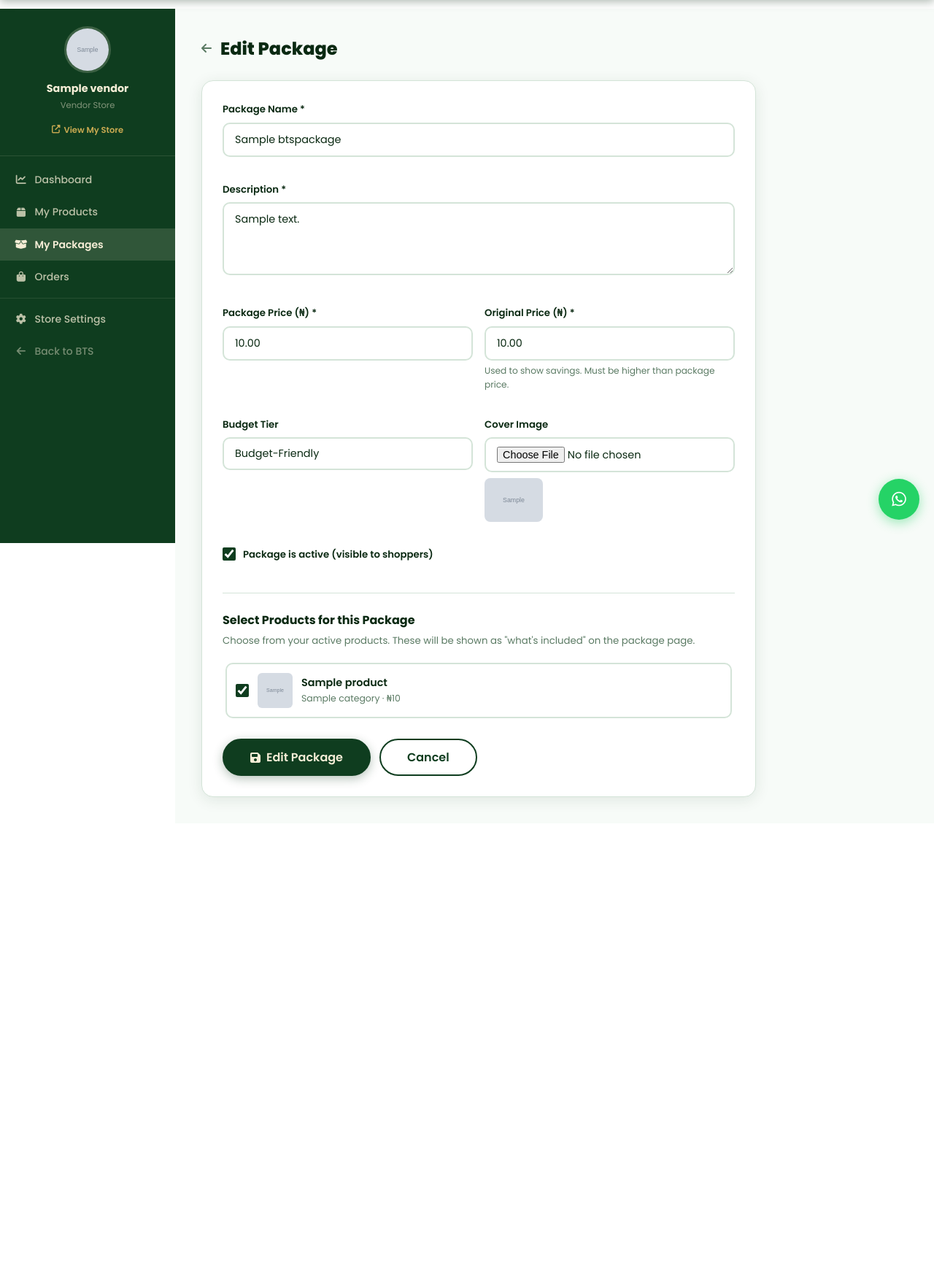
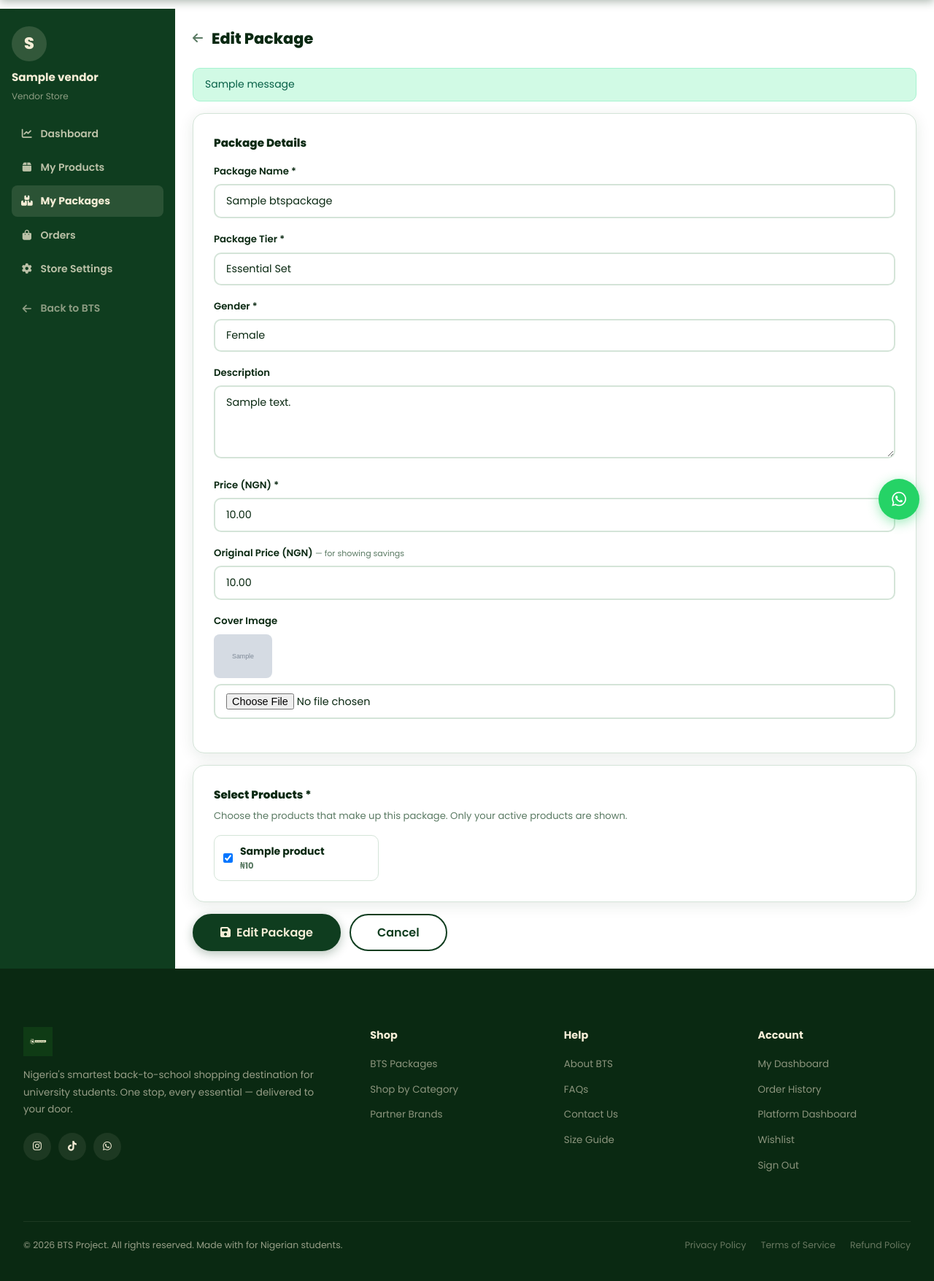
Before and after one commit to Timotee-dev/bts-project, a Django app: page /vendors/packages/1/edit/ in a window 1280 px wide. Shown: the part 68-1823 px from the top of the page at 73% size. Run offline with Django 5.2, Linux system fonts and the light colour scheme; a user stored in the database is signed in; tables that the repository leaves empty hold one stand-in row (values such as "Sample post"); grey boxes marked "Sample" are stand-in pictures; one stand-in notice (Sample message) is shown.

Commit message:
Add gender filter to packages - Male/Female/Both

```diff
--- a/store/models.py
+++ b/store/models.py
@@ -103,6 +103,12 @@ class BTSPackage(models.Model):
         ('essential', 'Essential Set'),
         ('glow',      'Glow Set'),
         ('complete',  'Complete Set'),
+    ]
+
+    GENDER_CHOICES = [
+        ('female', 'Female'),
+        ('male',   'Male'),
+        ('both',   'Both / Unisex'),
     ]
 
     name = models.CharField(max_length=200)
--- a/templates/vendors/package_form.html
+++ b/templates/vendors/package_form.html
@@ -1,93 +1,141 @@
-{% extends 'vendors/base.html' %}
+{% extends 'base.html' %}
 {% block title %}{{ action }} Package — {{ vendor.business_name }}{% endblock %}
-{% block vendor_content %}
-<div style="max-width:760px;">
+
+{% block extra_css %}
+<style>
+.vd-layout { display:flex; min-height:100vh; }
+.vd-sidebar { width:240px; flex-shrink:0; background:var(--green); padding:24px 16px; display:flex; flex-direction:column; }
+.vd-main { flex:1; padding:24px; min-width:0; overflow:hidden; }
+.vd-mobile-nav { display:none; background:var(--green); padding:12px 16px; overflow-x:auto; white-space:nowrap; gap:8px; }
+.vd-mobile-nav a { display:inline-flex; align-items:center; gap:6px; color:rgba(245,237,214,0.8); text-decoration:none; font-size:0.8rem; font-weight:600; padding:6px 12px; border-radius:20px; border:1px solid rgba(245,237,214,0.2); flex-shrink:0; }
+.vd-mobile-nav a.active { background:rgba(245,237,214,0.15); color:var(--cream); }
+@media (max-width:768px) { .vd-sidebar { display:none; } .vd-mobile-nav { display:flex; } .vd-main { padding:16px; } }
+.product-checkbox { display:flex; align-items:center; gap:10px; padding:10px 12px; border:1px solid var(--border); border-radius:var(--radius-sm); cursor:pointer; transition:all 0.2s; }
+.product-checkbox:hover { border-color:var(--green); background:var(--green-xpale); }
+.product-checkbox input:checked + span { color:var(--green); font-weight:700; }
+</style>
+{% endblock %}
+
+{% block content %}
+<div class="vd-mobile-nav">
+  <a href="{% url 'vendor_dashboard' %}"><i class="fas fa-chart-line"></i> Dashboard</a>
+  <a href="{% url 'vendor_products' %}"><i class="fas fa-box"></i> Products</a>
+  <a href="{% url 'vendor_packages' %}" class="active"><i class="fas fa-boxes"></i> Packages</a>
+  <a href="{% url 'vendor_orders' %}"><i class="fas fa-shopping-bag"></i> Orders</a>
+  <a href="{% url 'vendor_settings' %}"><i class="fas fa-cog"></i> Settings</a>
+  <a href="{% url 'home' %}"><i class="fas fa-arrow-left"></i> BTS</a>
+</div>
+
+<div class="vd-layout">
+  <aside class="vd-sidebar">
+    <div style="width:48px;height:48px;background:rgba(245,237,214,0.15);border-radius:50%;display:flex;align-items:center;justify-content:center;font-size:1.4rem;font-weight:800;color:var(--cream);margin-bottom:10px;">{{ vendor.business_name|first|upper }}</div>
+    <p style="font-weight:700;color:var(--cream);font-size:0.95rem;margin-bottom:4px;">{{ vendor.business_name }}</p>
+    <p style="color:rgba(245,237,214,0.55);font-size:0.75rem;margin-bottom:20px;">Vendor Store</p>
+    <nav style="display:flex;flex-direction:column;gap:4px;">
+      <a href="{% url 'vendor_dashboard' %}" style="display:flex;align-items:center;gap:10px;padding:10px 12px;border-radius:8px;color:rgba(245,237,214,0.75);font-size:0.875rem;font-weight:600;text-decoration:none;"><i class="fas fa-chart-line fa-fw"></i> Dashboard</a>
+      <a href="{% url 'vendor_products' %}" style="display:flex;align-items:center;gap:10px;padding:10px 12px;border-radius:8px;color:rgba(245,237,214,0.75);font-size:0.875rem;font-weight:600;text-decoration:none;"><i class="fas fa-box fa-fw"></i> My Products</a>
+      <a href="{% url 'vendor_packages' %}" style="display:flex;align-items:center;gap:10px;padding:10px 12px;border-radius:8px;color:var(--cream);font-size:0.875rem;font-weight:700;background:rgba(245,237,214,0.12);text-decoration:none;"><i class="fas fa-boxes fa-fw"></i> My Packages</a>
+      <a href="{% url 'vendor_orders' %}" style="display:flex;align-items:center;gap:10px;padding:10px 12px;border-radius:8px;color:rgba(245,237,214,0.75);font-size:0.875rem;font-weight:600;text-decoration:none;"><i class="fas fa-shopping-bag fa-fw"></i> Orders</a>
+      <a href="{% url 'vendor_settings' %}" style="display:flex;align-items:center;gap:10px;padding:10px 12px;border-radius:8px;color:rgba(245,237,214,0.75);font-size:0.875rem;font-weight:600;text-decoration:none;"><i class="fas fa-cog fa-fw"></i> Store Settings</a>
+      <a href="{% url 'home' %}" style="display:flex;align-items:center;gap:10px;padding:10px 12px;border-radius:8px;color:rgba(245,237,214,0.55);font-size:0.875rem;font-weight:600;text-decoration:none;margin-top:8px;"><i class="fas fa-arrow-left fa-fw"></i> Back to BTS</a>
+    </nav>
+  </aside>
+
+  <div class="vd-main">
     <div style="display:flex;align-items:center;gap:12px;margin-bottom:24px;">
       <a href="{% url 'vendor_packages' %}" style="color:var(--gray);text-decoration:none;"><i class="fas fa-arrow-left"></i></a>
-    <h1 style="font-size:1.5rem;font-weight:800;color:var(--dark);">{{ action }} Package</h1>
+      <h1 style="font-size:clamp(1rem,4vw,1.3rem);font-weight:800;color:var(--dark);">{{ action }} Package</h1>
     </div>
-  <div class="card">
+
+    {% if messages %}{% for msg in messages %}
+    <div class="alert alert-{{ msg.tags }}" style="margin-bottom:16px;">{{ msg }}</div>
+    {% endfor %}{% endif %}
+
     <form method="post" enctype="multipart/form-data">
       {% csrf_token %}
-      <div style="display:grid;grid-template-columns:1fr 1fr;gap:16px;">
-        <div class="form-group" style="grid-column:1/-1;">
+
+      <div class="card" style="margin-bottom:16px;">
+        <h2 style="font-size:0.95rem;font-weight:800;color:var(--dark);margin-bottom:16px;">Package Details</h2>
+
+        <div class="form-group">
           <label class="form-label">Package Name *</label>
           <input type="text" name="name" class="form-control" required
-                 value="{% if package %}{{ package.name }}{% endif %}" placeholder="e.g. The Campus Girl Starter Pack">
+                 value="{{ package.name|default:'' }}" placeholder="e.g. Essential Study Package (Female)">
         </div>
-        <div class="form-group" style="grid-column:1/-1;">
-          <label class="form-label">Description *</label>
-          <textarea name="description" class="form-control" rows="3" required
-                    placeholder="Describe what makes this package great...">{% if package %}{{ package.description }}{% endif %}</textarea>
-        </div>
+
         <div class="form-group">
-          <label class="form-label">Package Price (₦) *</label>
-          <input type="number" name="price" class="form-control" required min="0" step="0.01"
-                 value="{% if package %}{{ package.price }}{% endif %}" placeholder="Bundle price">
-        </div>
-        <div class="form-group">
-          <label class="form-label">Original Price (₦) *</label>
-          <input type="number" name="original_price" class="form-control" required min="0" step="0.01"
-                 value="{% if package %}{{ package.original_price }}{% endif %}" placeholder="Sum of individual items">
-          <p class="form-help">Used to show savings. Must be higher than package price.</p>
-        </div>
-        <div class="form-group">
-          <label class="form-label">Budget Tier</label>
-          <select name="budget_tier" class="form-control">
-            <option value="budget" {% if package and package.budget_tier == 'budget' %}selected{% endif %}>Budget-Friendly</option>
-            <option value="mid" {% if not package or package.budget_tier == 'mid' %}selected{% endif %}>Mid-Range</option>
-            <option value="premium" {% if package and package.budget_tier == 'premium' %}selected{% endif %}>Premium</option>
+          <label class="form-label">Package Tier *</label>
+          <select name="budget_tier" class="form-control" required>
+            <option value="essential" {% if package.budget_tier == 'essential' %}selected{% endif %}>Essential Set</option>
+            <option value="glow"      {% if package.budget_tier == 'glow' %}selected{% endif %}>Glow Set</option>
+            <option value="complete"  {% if package.budget_tier == 'complete' %}selected{% endif %}>Complete Set</option>
           </select>
         </div>
+
+        <div class="form-group">
+          <label class="form-label">Gender *</label>
+          <select name="gender" class="form-control" required>
+            <option value="female" {% if package.gender == 'female' or not package %}selected{% endif %}>Female</option>
+            <option value="male"   {% if package.gender == 'male' %}selected{% endif %}>Male</option>
+            <option value="both"   {% if package.gender == 'both' %}selected{% endif %}>Both / Unisex</option>
+          </select>
+        </div>
+
+        <div class="form-group">
+          <label class="form-label">Description</label>
+          <textarea name="description" class="form-control" rows="3"
+                    placeholder="Describe what's in this package...">{{ package.description|default:'' }}</textarea>
+        </div>
+
+        <div class="form-group">
+          <label class="form-label">Price (NGN) *</label>
+          <input type="number" name="price" class="form-control" required min="0"
+                 value="{{ package.price|default:'' }}" placeholder="e.g. 15000">
+        </div>
+
+        <div class="form-group">
+          <label class="form-label">Original Price (NGN) <small style="color:var(--gray);font-weight:400;">— for showing savings</small></label>
+          <input type="number" name="original_price" class="form-control" min="0"
+                 value="{{ package.original_price|default:'' }}" placeholder="e.g. 20000">
+        </div>
+
         <div class="form-group">
           <label class="form-label">Cover Image</label>
+          {% if package.cover_image %}<img src="{{ package.cover_image.url }}" style="height:60px;border-radius:8px;margin-bottom:8px;display:block;">{% endif %}
           <input type="file" name="cover_image" class="form-control" accept="image/*">
-          {% if package and package.cover_image %}
-            <img src="{{ package.cover_image.url }}" style="width:80px;height:60px;object-fit:cover;border-radius:8px;margin-top:8px;">
-          {% endif %}
-        </div>
-        <div class="form-group" style="display:flex;align-items:center;gap:10px;grid-column:1/-1;">
-          <input type="checkbox" name="is_active" id="pkg_active"
-                 {% if not package or package.is_active %}checked{% endif %}
-                 style="width:18px;height:18px;accent-color:var(--green);">
-          <label for="pkg_active" class="form-label" style="margin:0;">Package is active (visible to shoppers)</label>
         </div>
       </div>
 
-      <!-- Product selector -->
-      <div style="margin-top:24px;border-top:1px solid var(--border);padding-top:24px;">
-        <h3 style="font-size:1rem;font-weight:700;color:var(--dark);margin-bottom:4px;">Select Products for this Package</h3>
-        <p style="color:var(--gray);font-size:0.83rem;margin-bottom:16px;">Choose from your active products. These will be shown as "what's included" on the package page.</p>
+      <!-- Products selection -->
+      <div class="card" style="margin-bottom:16px;">
+        <h2 style="font-size:0.95rem;font-weight:800;color:var(--dark);margin-bottom:6px;">Select Products *</h2>
+        <p style="color:var(--gray);font-size:0.82rem;margin-bottom:16px;">Choose the products that make up this package. Only your active products are shown.</p>
+
         {% if vendor_products %}
-          <div style="display:grid;gap:10px;max-height:360px;overflow-y:auto;padding:4px;">
+        <div style="display:grid;grid-template-columns:repeat(auto-fill,minmax(min(100%,220px),1fr));gap:10px;">
           {% for product in vendor_products %}
-            <label style="display:flex;align-items:center;gap:12px;padding:12px;border:2px solid var(--border);border-radius:var(--radius-sm);cursor:pointer;transition:all 0.2s;"
-                   onmouseover="this.style.borderColor='var(--green)'" onmouseout="if(!this.querySelector('input').checked)this.style.borderColor='var(--border)'">
-              <input type="checkbox" name="package_products" value="{{ product.pk }}"
-                     {% if selected_ids and product.pk in selected_ids %}checked{% endif %}
-                     style="width:18px;height:18px;accent-color:var(--green);flex-shrink:0;"
-                     onchange="this.closest('label').style.borderColor=this.checked?'var(--green)':'var(--border)'">
-              {% if product.image %}
-                <img src="{{ product.image.url }}" style="width:48px;height:48px;object-fit:cover;border-radius:6px;flex-shrink:0;">
-              {% else %}
-                <div style="width:48px;height:48px;background:var(--green-pale);border-radius:6px;display:flex;align-items:center;justify-content:center;flex-shrink:0;">📦</div>
-              {% endif %}
-              <div style="flex:1;">
-                <p style="font-weight:600;color:var(--dark);font-size:0.9rem;">{{ product.name }}</p>
-                <p style="font-size:0.78rem;color:var(--gray);">{{ product.category.name }} · ₦{{ product.price|floatformat:0 }}</p>
-              </div>
+          <label class="product-checkbox">
+            <input type="checkbox" name="package_products" value="{{ product.id }}"
+                   {% if product.id in selected_ids %}checked{% endif %}>
+            <span style="font-size:0.875rem;color:var(--dark);">
+              {{ product.name }}
+              <small style="display:block;color:var(--gray);">&#x20A6;{{ product.price|floatformat:0 }}</small>
+            </span>
           </label>
           {% endfor %}
         </div>
         {% else %}
-          <div style="background:var(--green-xpale);border-radius:var(--radius-sm);padding:20px;text-align:center;">
-            <p style="color:var(--gray);">You have no active products yet. <a href="{% url 'vendor_product_add' %}" style="color:var(--green);font-weight:600;">Add products first.</a></p>
+        <div style="text-align:center;padding:32px;color:var(--gray);">
+          <p>You have no active products yet.</p>
+          <a href="{% url 'vendor_product_add' %}" class="btn btn-outline-green btn-sm" style="margin-top:12px;">Add Products First</a>
         </div>
         {% endif %}
       </div>
 
-      <div style="display:flex;gap:12px;margin-top:24px;">
-        <button type="submit" class="btn btn-primary btn-lg"><i class="fas fa-save"></i> {{ action }} Package</button>
+      <div style="display:flex;gap:12px;flex-wrap:wrap;">
+        <button type="submit" class="btn btn-primary btn-lg">
+          <i class="fas fa-save"></i> {{ action }} Package
+        </button>
         <a href="{% url 'vendor_packages' %}" class="btn btn-outline-green btn-lg">Cancel</a>
       </div>
     </form>
--- a/vendors/views.py
+++ b/vendors/views.py
@@ -163,7 +163,8 @@ def vendor_package_add(request):
         if form.is_valid():
             with transaction.atomic():
                 pkg = form.save(commit=False)
-                pkg.vendor = vendor
+                pkg.vendor  = vendor
+                pkg.gender  = request.POST.get('gender', 'female')
                 pkg.save()
                 for pid in product_ids:
                     try:
@@ -195,6 +196,7 @@ def vendor_package_edit(request, pk):
         product_ids = request.POST.getlist('package_products')
         if form.is_valid():
             with transaction.atomic():
+                pkg.gender = request.POST.get('gender', pkg.gender)
                 form.save()
                 pkg.package_items.all().delete()
                 for pid in product_ids:
```
Also changed, not shown: install_error.txt (added, +237 -0 lines), store/views.py (+8 -17 lines), templates/store/packages.html (+78 -99 lines). Lines whose indentation alone changed are shown as unchanged.
